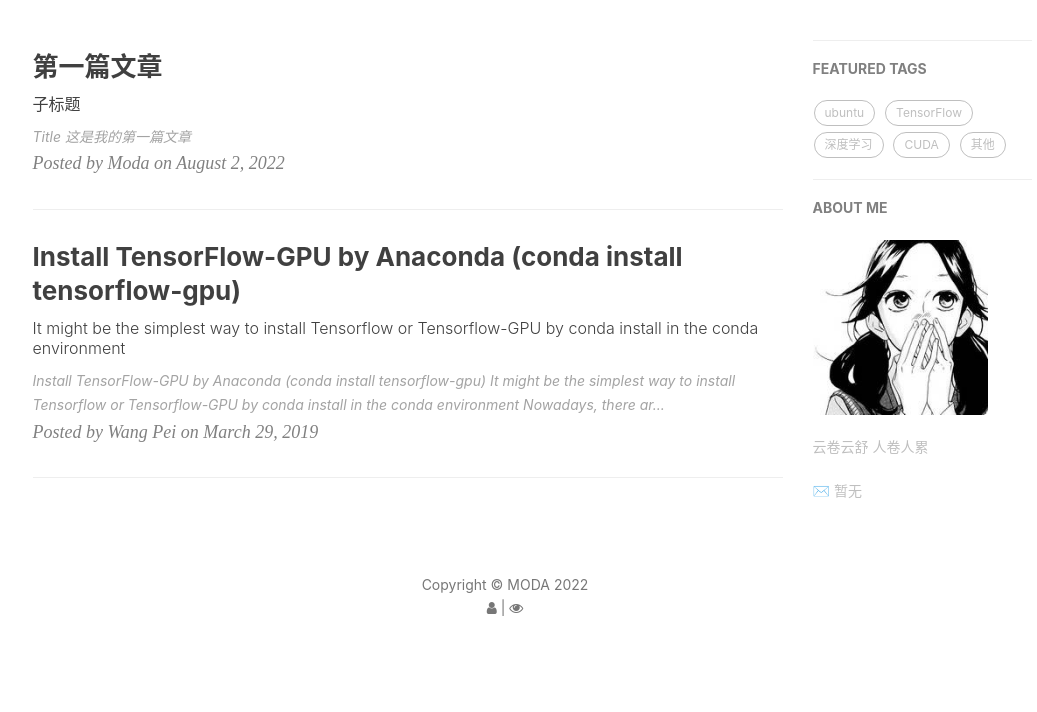
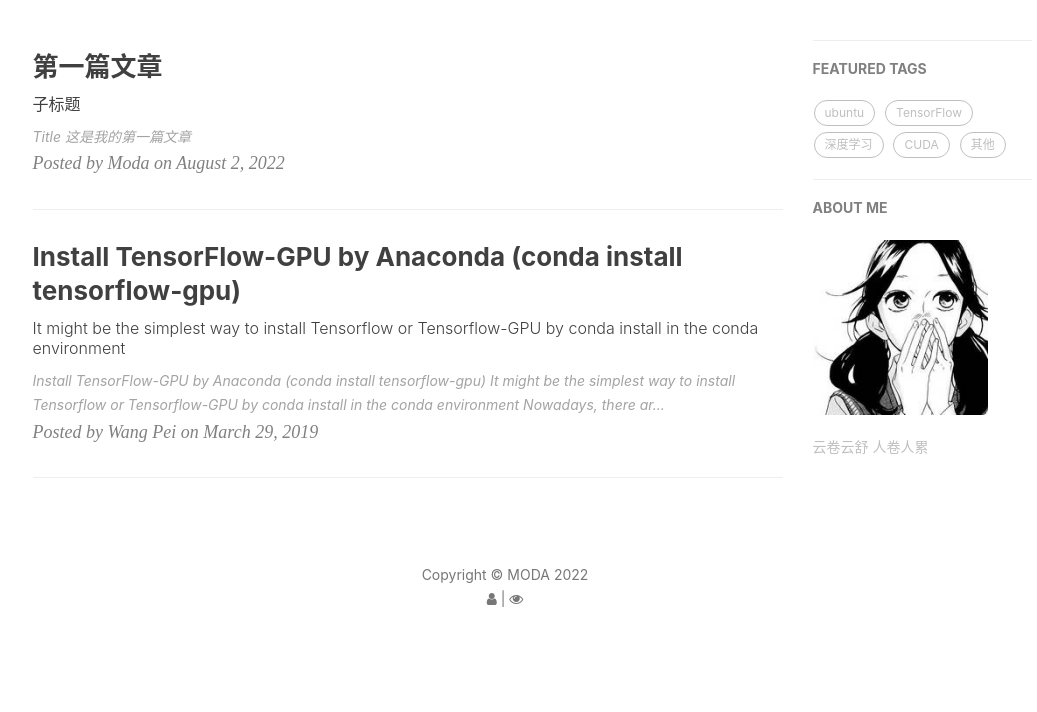
Before and after one commit to chenpnn/chenpnn.github.io, a Jekyll site: the page built from index.html, in a window 1280 px wide. Shown: the part 398-1110 px from the top of the page, without its empty margins (135-1172 px from the left). Built offline with Jekyll 4.4.1, drawn with Linux system fonts in a browser that asks for light colours; nearby versions of some CDN libraries; library files that are not in the unit come from our copies; the list of posts is cut into pages by our own code; comment, search, counter and statistics services are not loaded.

Commit message:
Update _config.yml

```diff
--- a/_config.yml
+++ b/_config.yml
@@ -2,7 +2,7 @@
 title: MODA
 SEOTitle: MODA
 header-img: img/home-bg-geom.jpg
-email: 暂无
+email:
 description: "写一句你想写的话"
 keyword: "我的博客"
 url: "http://chenpnn.github.io"          # your host, for absolute URL
```
